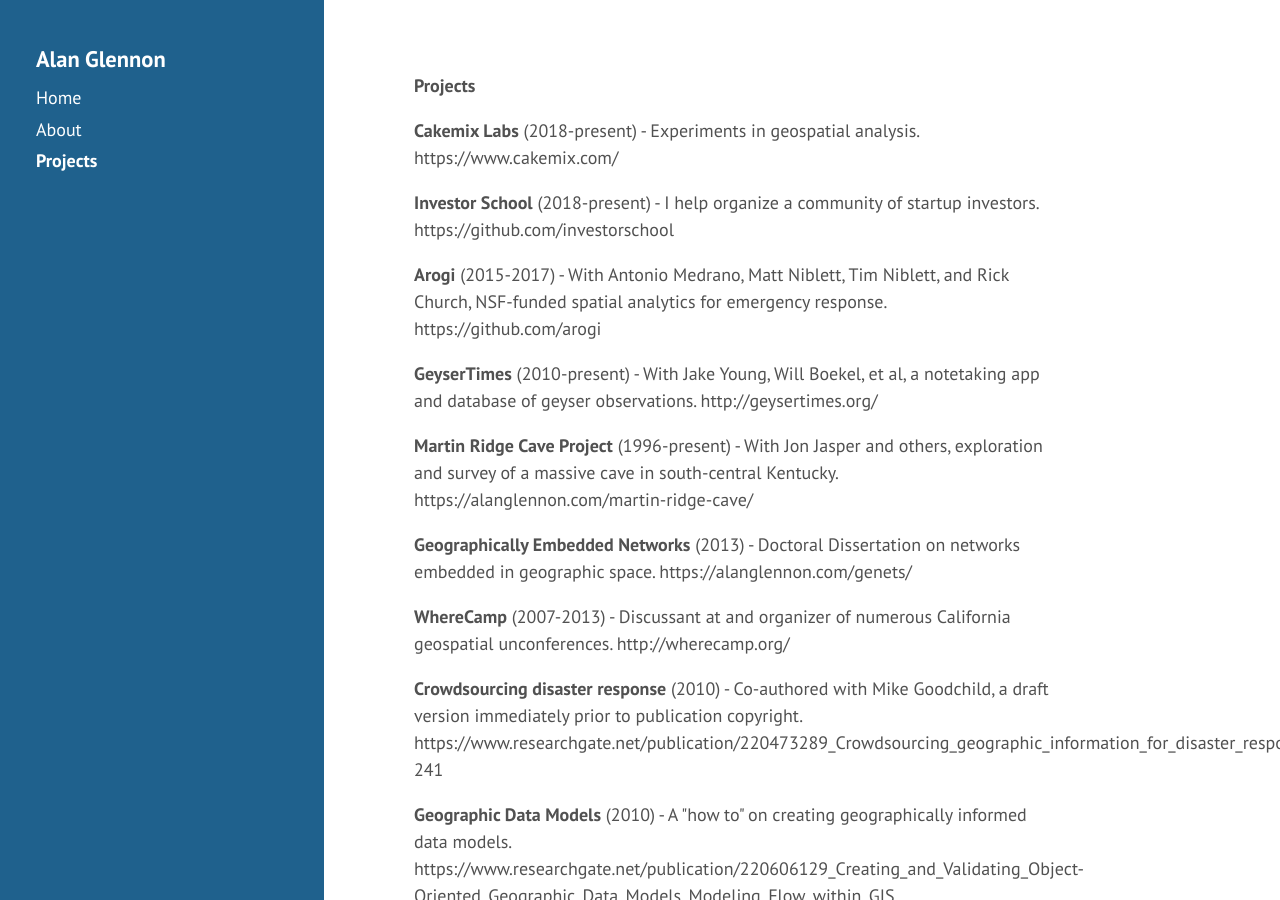
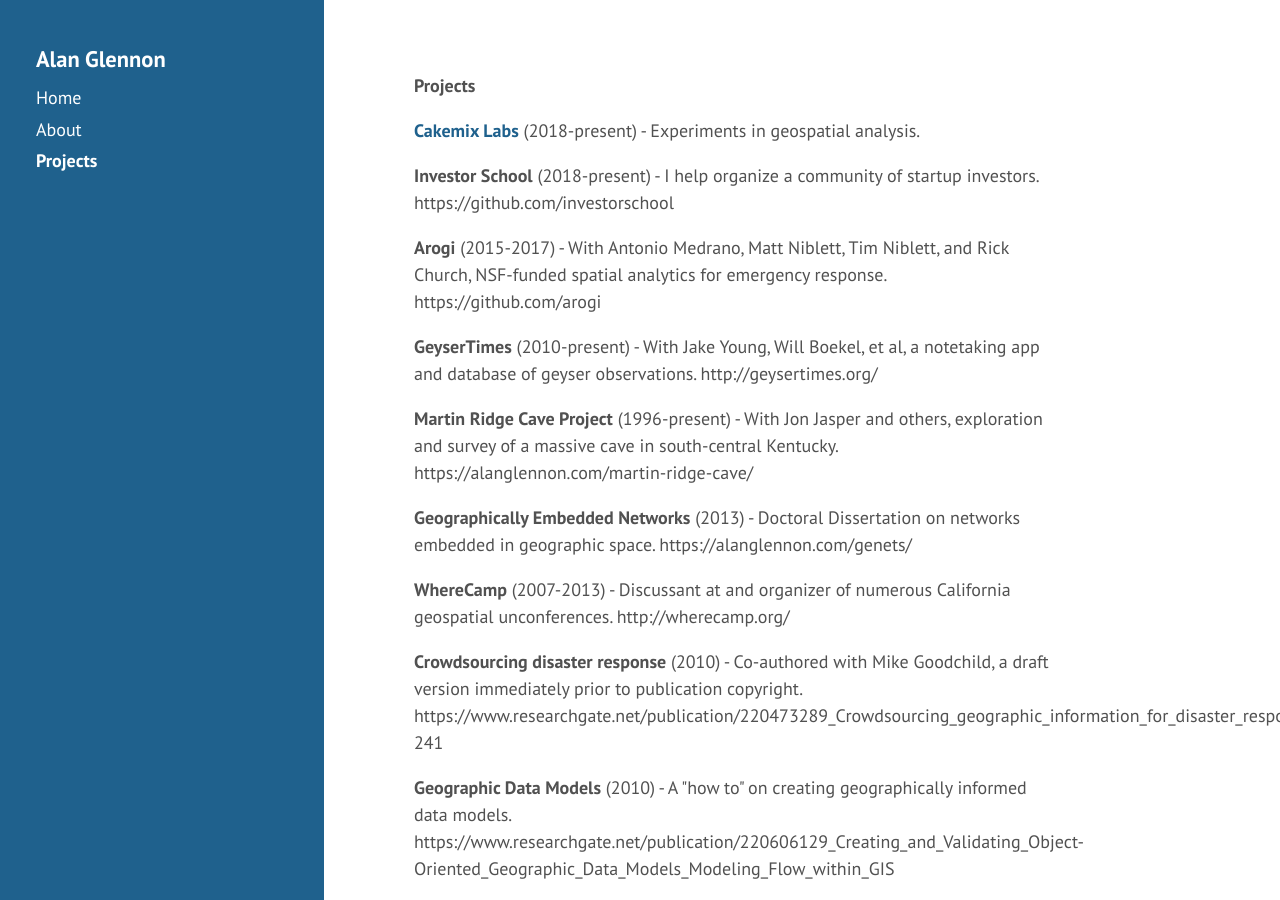
Before and after one commit to glennon/glennon.github.io, a Jekyll site: the page built from projects.md, in a window 1280 px wide and 900 px high. Built offline with Jekyll 4.4.1, drawn with Linux system fonts in a browser that asks for light colours; some of the changed lines change nothing that is shown.

Commit message:
Update projects.md

```diff
--- a/projects.md
+++ b/projects.md
@@ -5,8 +5,7 @@
 
 <b>Projects</b>
 <p>
-<b>Cakemix Labs</b> (2018-present) - Experiments in geospatial analysis.
-https://www.cakemix.com/
+  <a href="https://www.cakemix.com/"><b>Cakemix Labs</b></a> (2018-present) - Experiments in geospatial analysis.
 </p>
 <p>
 <b>Investor School</b> (2018-present) - I help organize a community of startup investors.
```
